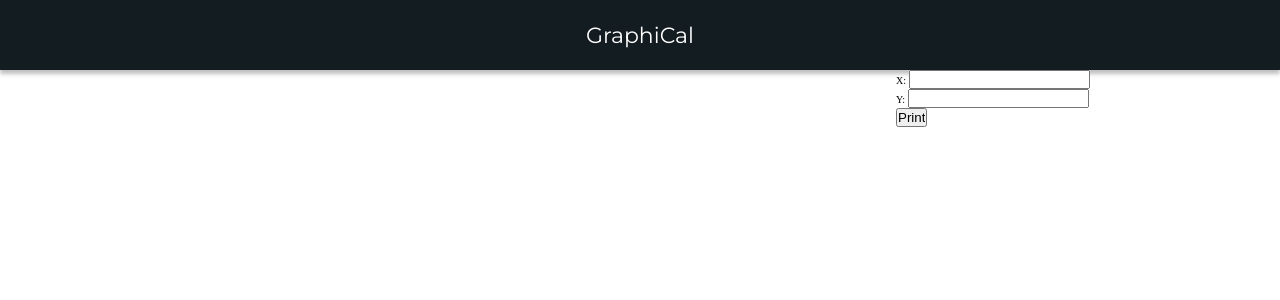
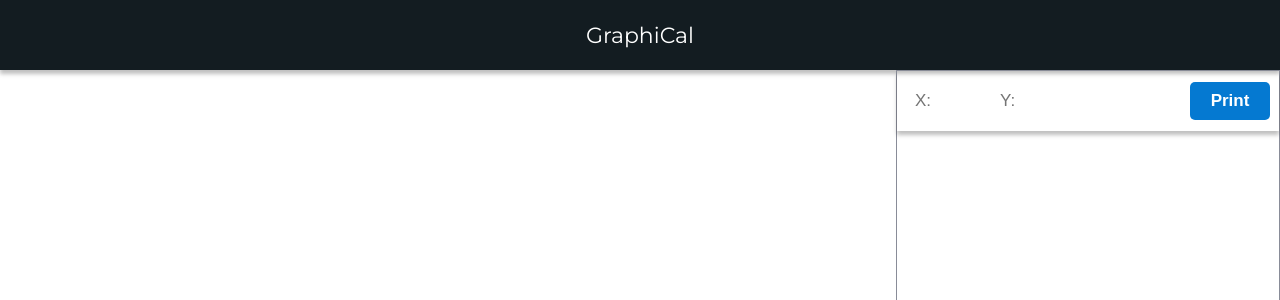
Before and after one commit to IrvingJuarez/GraphiCal, a React app: page / in a window 1280 px wide. Shown: the top 300 px of the page. Built offline with nearby package versions, Linux system fonts and the light colour scheme.

Commit message:
Oficially I can start doing the dirty work (the logic)

```diff
--- a/src/components/InputField.jsx
+++ b/src/components/InputField.jsx
@@ -10,17 +10,19 @@
     render(){
         return(
             <section className="input-field">
-                <article>
+                <article className="input-field_header">
                     <form>
-                        <div>
-                            <label htmlFor="x-axis">X: </label>
-                            <input type="text" name="x-axis" id="x-axis" />
-                        </div>
+                        <section className="input-field_header-inputs">
+                            <div>
+                                {/* <label htmlFor="x-axis">X: </label> */}
+                                <input type="text" name="x-axis" id="x-axis" placeholder="X: "/>
+                            </div>
 
-                        <div>
-                            <label htmlFor="y-axis">Y: </label>
-                            <input type="text" name="y-axis" id="y-axis" />
-                        </div>
+                            <div>
+                                {/* <label htmlFor="y-axis">Y: </label> */}
+                                <input type="text" name="y-axis" id="y-axis" placeholder="Y: "/>
+                            </div>
+                        </section>
 
                         <input type="button" value="Print" />
                     </form>
--- a/src/styles/Globals.scss
+++ b/src/styles/Globals.scss
@@ -37,6 +37,11 @@
             font-size: 2.2rem;
         }
     }
+    .input-field{
+        input{
+            font-size: 1.9rem;
+        }
+    }
 }
 
 @media screen and (min-width: 900px){
@@ -51,5 +56,6 @@
     }
     .input-field{
         width: 30%;
+        border: 1px solid $primary-clear-color;
     }
 }
--- a/src/styles/InputField.scss
+++ b/src/styles/InputField.scss
@@ -1,6 +1,47 @@
 @import "./Globals.scss";
 
 .input-field{
+    display: flex;
+    flex-direction: column;
     width: 100%;
-    height: 30%;
+    height: 40%;
+
+    font-family: $secondary-font;
+
+    & > *{
+        padding: 5px 9px;
+    }
+    &_header{
+        box-shadow: $shadow-one;
+    }
+    &_header, &_header > form{
+        width: 100%;
+    }
+    &_header-inputs{
+        display: flex;
+    }
+    &_header > form{
+        display: flex;
+        align-items: center;
+        justify-content: space-between;
+        height: 50px;
+
+        input{
+            width: 80px;
+            height: fit-content;
+            padding: 9px;
+            border: none;
+            font-size: 1.7rem;
+        }
+        input[type=text]{
+            outline-color: $contrast-color;
+            margin-right: 5px;
+        }
+        input[type=button]{
+            border-radius: 5px;
+            background-color: $contrast-color;
+            color: $primary-color;
+            font-weight: 600;
+        }
+    }
 }
--- a/src/styles/Plane.scss
+++ b/src/styles/Plane.scss
@@ -2,5 +2,5 @@
 
 canvas{
     width: 100%;
-    height: 70%;
+    height: 60%;
 }
```
